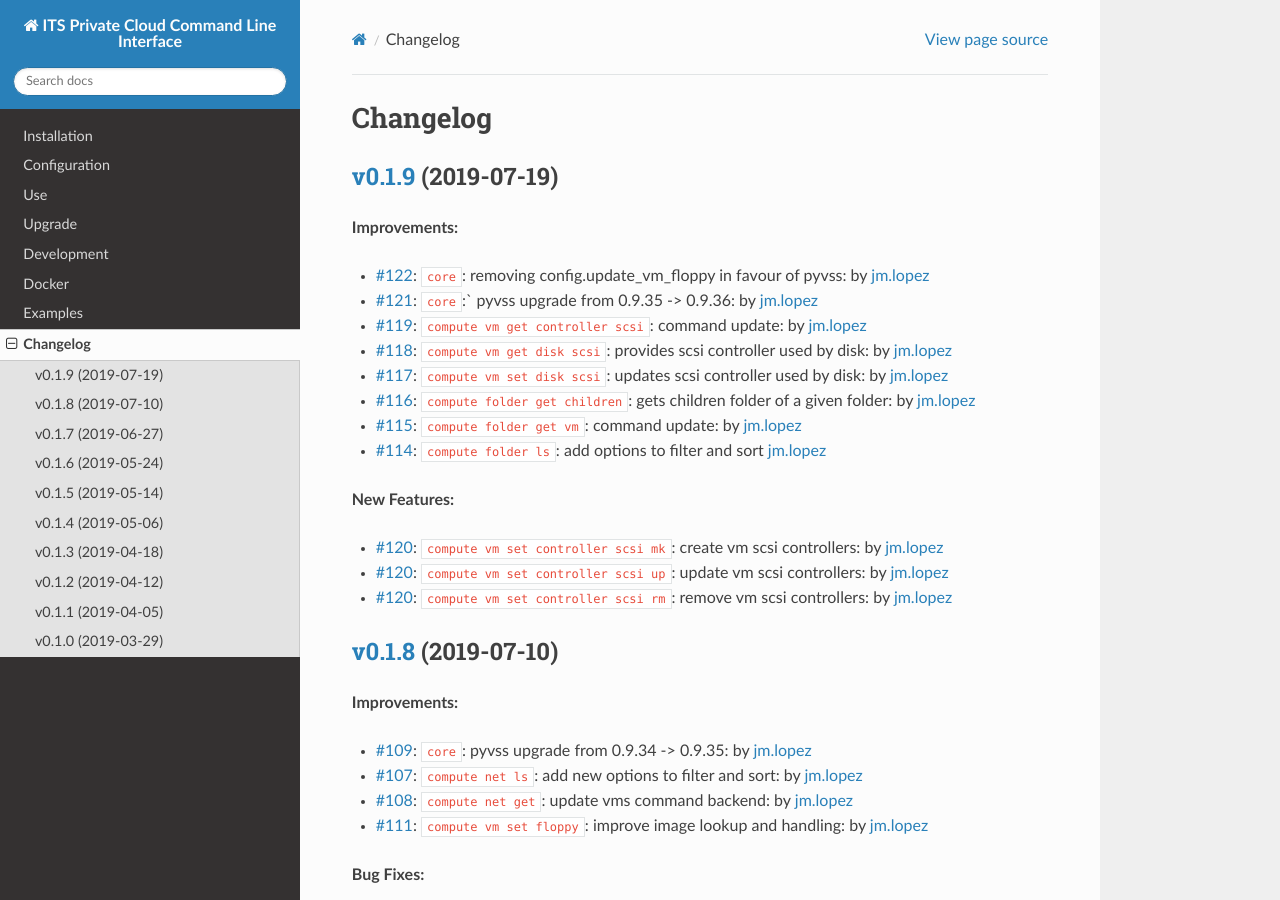
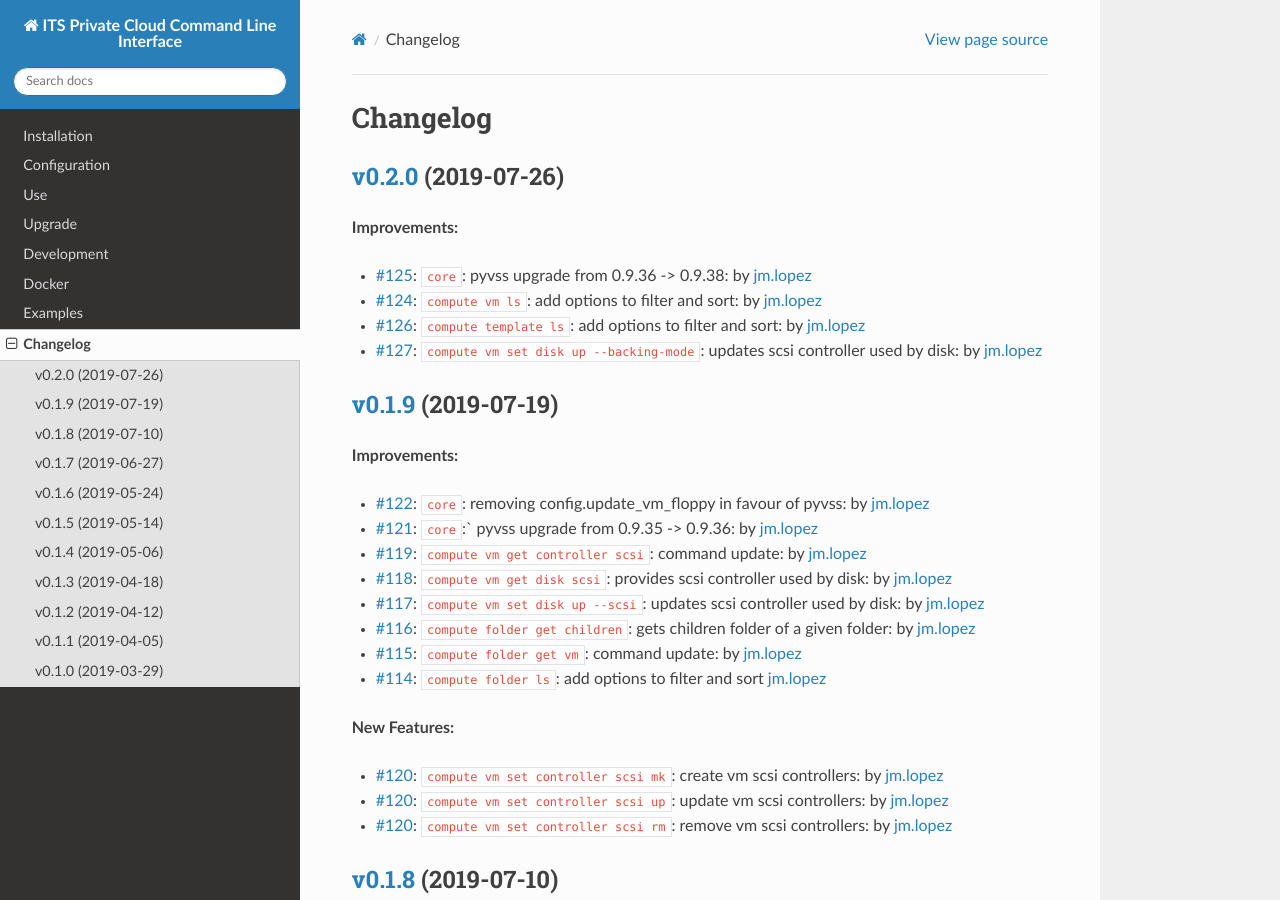
Before and after one commit to EIS-ITS/vss-cli, a Sphinx documentation site: the page built from docs/changelog.rst, in a window 1280 px wide and 900 px high. Built offline with Sphinx 7.4.7 and the Read the Docs theme 2.0.0, drawn with Linux system fonts in a browser that asks for light colours; the version number could not be read and is left out.

Commit message:
Issue #128: 🎉Version release v0.2.0 - Bump version: 0.2.0-dev3 → 0.2.0   - docker/Dockerfile   - docker/docker-vss-cli   - vss_cli/const.py   - .bumpversion.cfg - update changelog   - CHANGELOG.md   - docs/changelog.rst - fixes #128

```diff
--- a/docs/changelog.rst
+++ b/docs/changelog.rst
@@ -1,6 +1,17 @@
 =========
 Changelog
 =========
+
+`v0.2.0 <https://gitlab-ee.eis.utoronto.ca/vss/vss-cli/tags/v0.2.0>`_ (2019-07-26)
+==================================================================================
+
+**Improvements:**
+
+- `#125 <https://gitlab-ee.eis.utoronto.ca/vss/vss-cli/issues/125>`_: ``core``: pyvss upgrade from 0.9.36 -> 0.9.38: by `jm.lopez`_
+- `#124 <https://gitlab-ee.eis.utoronto.ca/vss/vss-cli/issues/124>`_: ``compute vm ls``: add options to filter and sort: by `jm.lopez`_
+- `#126 <https://gitlab-ee.eis.utoronto.ca/vss/vss-cli/issues/126>`_: ``compute template ls``: add options to filter and sort: by `jm.lopez`_
+- `#127 <https://gitlab-ee.eis.utoronto.ca/vss/vss-cli/issues/127>`_: ``compute vm set disk up --backing-mode``: updates scsi controller used by disk: by `jm.lopez`_
+
 
 `v0.1.9 <https://gitlab-ee.eis.utoronto.ca/vss/vss-cli/tags/v0.1.9>`_ (2019-07-19)
 ==================================================================================
@@ -11,7 +22,7 @@ Changelog
 - `#121 <https://gitlab-ee.eis.utoronto.ca/vss/vss-cli/issues/121>`_: ``core``:` pyvss upgrade from 0.9.35 -> 0.9.36: by `jm.lopez`_
 - `#119 <https://gitlab-ee.eis.utoronto.ca/vss/vss-cli/issues/119>`_: ``compute vm get controller scsi``: command update: by `jm.lopez`_
 - `#118 <https://gitlab-ee.eis.utoronto.ca/vss/vss-cli/issues/118>`_: ``compute vm get disk scsi``: provides scsi controller used by disk: by `jm.lopez`_
-- `#117 <https://gitlab-ee.eis.utoronto.ca/vss/vss-cli/issues/117>`_: ``compute vm set disk scsi``: updates scsi controller used by disk: by `jm.lopez`_
+- `#117 <https://gitlab-ee.eis.utoronto.ca/vss/vss-cli/issues/117>`_: ``compute vm set disk up --scsi``: updates scsi controller used by disk: by `jm.lopez`_
 - `#116 <https://gitlab-ee.eis.utoronto.ca/vss/vss-cli/issues/116>`_: ``compute folder get children``: gets children folder of a given folder: by `jm.lopez`_
 - `#115 <https://gitlab-ee.eis.utoronto.ca/vss/vss-cli/issues/115>`_: ``compute folder get vm``: command update: by `jm.lopez`_
 - `#114 <https://gitlab-ee.eis.utoronto.ca/vss/vss-cli/issues/114>`_: ``compute folder ls``: add options to filter and sort  `jm.lopez`_
```
Also changed, not shown: CHANGELOG.md (+10 -2 lines), .bumpversion.cfg, 3 other files.
